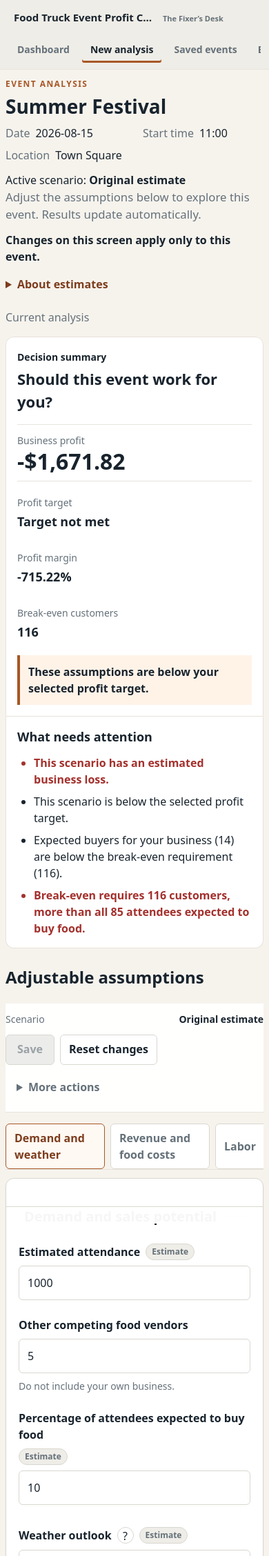
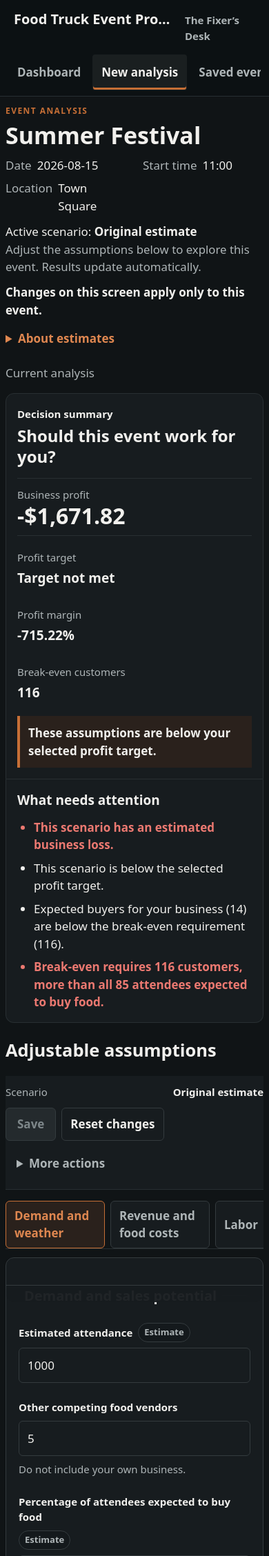
Before and after one commit to The-Fixers-Desk/food-truck-event-profit-calculator, a Flask app: page /events/1/scenarios/1 in a window 390 px wide. Shown: the top 2256 px of the page at 69% size. Run offline with Flask 3, Linux system fonts and the light colour scheme; data comes from the database, SQL or seed files in the repository.

Commit message:
Implement premium dark application theme and scale refinement
- Apply the approved dark-mode visual system across the entire application using the reference mockup as the implementation target
- Preserve the approved Dashboard hero while extending its visual quality to every remaining screen
- Increase sidebar branding, navigation scale, typography, icons, spacing, and interaction targets
- Refine Event Inputs, Event Analysis, Saved Events, Scenario Comparison, Business Defaults, Data Safety, dialogs, forms, tables, and shared components for a cohesive premium desktop experience
- Improve visual hierarchy, responsive composition, accessibility, semantic colors, elevation, and component proportions throughout the application
- Consolidate the design system into a single maintainable dark theme and remove obsolete light-theme styling where appropriate
- Preserve all calculations, workflows, persistence, backup/restore behavior, navigation, and business logic
- Add comprehensive regression, accessibility, responsive, and visual-system test coverage

```diff
--- a/app/static/css/base.css
+++ b/app/static/css/base.css
@@ -6,6 +6,7 @@
 
 html {
   min-height: 100%;
+  color-scheme: dark;
 }
 
 [hidden] {
@@ -18,11 +19,22 @@
   background: var(--color-background);
   color: var(--color-text);
   font-family: var(--font-body);
+  font-size: var(--text-md);
   line-height: 1.5;
 }
 
 a {
   color: inherit;
+}
+
+::selection {
+  background: var(--color-primary);
+  color: #fffaf6;
+}
+
+::placeholder {
+  color: #899195;
+  opacity: 1;
 }
 
 .skip-link {
@@ -58,8 +70,12 @@
 h1 {
   margin-bottom: var(--space-3);
   font-family: var(--font-heading);
-  font-size: clamp(1.75rem, 3vw, 2.4rem);
+  font-size: clamp(2.125rem, 3vw, 3.25rem);
   line-height: 1.1;
+}
+
+h2 {
+  line-height: 1.25;
 }
 
 h1, h2, h3, p, dd, td, th {
--- a/app/static/css/components.css
+++ b/app/static/css/components.css
@@ -51,14 +51,14 @@
   transition: background-color var(--transition-fast), border-color var(--transition-fast);
 }
 
-.button { border-color: var(--color-primary); background: var(--color-primary); color: #fff; }
+.button { border-color: var(--color-primary); background: var(--color-primary); color: #fffaf6; }
 .button:hover { border-color: var(--color-primary-hover); background: var(--color-primary-hover); }
 .button-secondary { background: var(--color-surface); color: var(--color-text); }
 .button-secondary:hover { border-color: var(--color-secondary); background: var(--color-surface-subtle); }
 .button-tertiary { border-color: transparent; background: transparent; color: var(--color-primary-hover); }
 .button-tertiary:hover { background: var(--color-selected); }
-.button-destructive { border-color: var(--color-danger); background: var(--color-danger); color: #fff; }
-.button-destructive:hover { background: #812622; }
+.button-destructive { border-color: var(--color-danger); background: #b64f4a; color: #fff; }
+.button-destructive:hover { background: #ca5f58; }
 .button-icon { width: var(--control-height); padding: 0; background: transparent; }
 .button--small { min-height: var(--control-height-small); padding: var(--space-1) var(--space-3); font-size: var(--text-sm); }
 .button--large { min-height: var(--control-height-large); padding-inline: var(--space-5); }
@@ -73,6 +73,7 @@
   border: var(--border-default);
   border-radius: var(--radius-small);
   background: var(--color-surface);
+  color: var(--color-text);
   transition: border-color var(--transition-fast), box-shadow var(--transition-fast);
 }
 .form-input:hover:not(:disabled) { border-color: var(--color-secondary); }
@@ -80,7 +81,7 @@
 .form-input:disabled { background: var(--color-disabled-surface); color: var(--color-disabled); cursor: not-allowed; }
 .form-input[aria-invalid="true"] { border-color: var(--color-danger); box-shadow: inset 3px 0 var(--color-danger); }
 .form-input[data-warning="true"] { border-color: var(--color-warning); box-shadow: inset 3px 0 var(--color-warning); }
-input[type="checkbox"], input[type="radio"] { width: 1.125rem; height: 1.125rem; accent-color: var(--color-primary); }
+input[type="checkbox"], input[type="radio"] { width: 1.25rem; height: 1.25rem; accent-color: var(--color-primary); }
 .switch { display: inline-flex; gap: var(--space-2); align-items: center; }
 
 .tabs, .section-switcher { display: flex; gap: var(--space-2); overflow-x: auto; border-bottom: var(--divider-default); }
@@ -102,7 +103,7 @@
 
 .badge, .field-indicator, .status-badge {
   display: inline-flex;
-  min-height: 1.5rem;
+  min-height: 1.75rem;
   align-items: center;
   padding: 0 var(--space-2);
   border: var(--border-default);
@@ -138,7 +139,7 @@
 .skeleton { min-height: 1em; border-radius: var(--radius-xs); background: var(--color-disabled-surface); }
 
 dialog, .dialog, .save-analysis-dialog { max-width: min(34rem, calc(100% - 2rem)); max-height: calc(100dvh - 2rem); padding: var(--space-5); overflow: auto; border: var(--border-default); border-radius: var(--radius-large); background: var(--color-surface-elevated); box-shadow: var(--shadow-3); color: var(--color-text); }
-dialog::backdrop { background: rgb(24 35 45 / 52%); }
+dialog::backdrop { background: rgb(0 0 0 / 72%); }
 .dialog__actions { display: flex; flex-wrap: wrap; gap: var(--space-3); justify-content: flex-end; margin-top: var(--space-5); }
 
 summary {
@@ -189,7 +190,7 @@
   align-items: center;
   padding: var(--space-3);
   border: var(--divider-default);
-  background: rgb(255 255 255 / 97%);
+  background: rgb(23 28 31 / 97%);
 }
 .selected-count-bar p { margin: 0; }
 
@@ -262,7 +263,7 @@
   color: var(--color-text);
   text-decoration: none;
 }
-.recent-work-row:hover { background: rgb(255 255 255 / 64%); }
+.recent-work-row:hover { background: rgb(255 255 255 / 4%); }
 .recent-work-row:hover .recent-work-row__affordance { color: var(--color-primary); }
 .recent-work-row--primary { min-height: 5.25rem; padding-block: var(--space-4); }
 .recent-work-row h3, .recent-work-row p { margin: 0; }
--- a/app/static/css/forms.css
+++ b/app/static/css/forms.css
@@ -22,18 +22,19 @@
 }
 
 .form-label {
+  font-size: var(--text-sm);
   font-weight: 700;
 }
 
 .form-hint {
   margin: 0;
   color: var(--color-text-muted);
-  font-size: 0.875rem;
+  font-size: var(--text-sm);
 }
 
 .form-input {
   width: 100%;
-  min-height: 44px;
+  min-height: var(--control-height);
   padding: var(--space-3);
   border: 1px solid var(--color-border);
   border-radius: var(--radius-small);
@@ -69,7 +71,7 @@
 }
 
 .section-switcher button {
-  min-height: 42px;
+  min-height: var(--control-height);
   padding: var(--space-2) var(--space-3);
   border: 1px solid var(--color-border);
   border-radius: var(--radius-small);
@@ -92,7 +94,7 @@
 
 .section-switcher button.is-active {
   border-color: var(--color-accent);
-  background: #fff9f3;
+  background: var(--color-selected);
   color: var(--color-accent-dark);
 }
 
@@ -118,7 +120,7 @@
   padding: var(--space-3) var(--space-5);
   border-top: 1px solid var(--color-border);
   border-radius: 0 0 var(--radius-medium) var(--radius-medium);
-  background: rgb(255 255 255 / 96%);
+  background: rgb(23 28 31 / 96%);
 }
 
 #section-progress {
@@ -350,7 +352,7 @@
   padding: var(--space-3);
   border: var(--divider-default);
   border-radius: var(--radius-small);
-  background: rgb(255 255 255 / 97%);
+  background: rgb(23 28 31 / 97%);
   box-shadow: var(--shadow-1);
 }
 .scenario-more-actions { position: relative; }
@@ -895,7 +899,8 @@
 .field-indicator {
   display: inline-flex;
   padding: 0.1rem var(--space-2);
-  background: #eee8de;
+  border: 1px solid var(--color-border);
+  background: var(--color-surface-subtle);
   border-radius: 999px;
   color: var(--color-text-muted);
   font-size: 0.75rem;
--- a/app/static/css/navigation.css
+++ b/app/static/css/navigation.css
@@ -2,35 +2,35 @@
   position: sticky;
   top: 0;
   display: flex;
-  width: clamp(14.5rem, 16vw, 16.5rem);
+  width: clamp(17rem, 18vw, 19rem);
   height: 100vh;
   flex-direction: column;
-  gap: clamp(var(--space-5), 4vh, var(--space-7));
-  padding: var(--space-5) var(--space-4);
+  gap: clamp(var(--space-6), 5vh, var(--space-8));
+  padding: var(--space-6) var(--space-4);
   border-right: var(--divider-default);
-  background: var(--color-surface-subtle);
+  background: var(--color-sidebar);
 }
 
 .product-identity {
   display: grid;
   gap: var(--space-2);
-  padding: var(--space-2) var(--space-3) var(--space-4);
+  padding: var(--space-2) var(--space-3) var(--space-5);
   color: var(--color-text);
   text-decoration: none;
 }
 
 .product-identity__desk {
   color: var(--color-text-muted);
-  font-size: 0.6875rem;
+  font-size: var(--text-sm);
   font-weight: var(--weight-medium);
 }
 
 .product-identity__name {
   color: var(--color-text);
-  max-width: 13rem;
-  font-size: 0.9375rem;
+  max-width: 15rem;
+  font-size: clamp(1.25rem, 1.35vw, 1.5rem);
   font-weight: var(--weight-bold);
-  line-height: 1.3;
+  line-height: 1.2;
 }
 
 .app-navigation {
@@ -43,23 +43,23 @@
   min-height: var(--control-height);
   align-items: center;
   gap: var(--space-3);
-  padding: var(--space-2) var(--space-3);
+  padding: var(--space-3);
   border: 1px solid transparent;
   border-radius: var(--radius-xs);
   color: var(--color-text-muted);
-  font-size: var(--text-sm);
+  font-size: var(--text-md);
   font-weight: var(--weight-medium);
   text-decoration: none;
 }
 
 .nav-link:hover {
-  background: rgb(255 255 255 / 55%);
+  background: rgb(255 255 255 / 5%);
   color: var(--color-text);
 }
 
 .nav-icon {
-  width: 1.1rem;
-  height: 1.1rem;
+  width: 1.35rem;
+  height: 1.35rem;
   flex: 0 0 auto;
   fill: none;
   stroke: currentColor;
@@ -70,7 +70,7 @@
 
 .nav-link--active {
   border-color: transparent;
-  background: transparent;
+  background: rgb(255 255 255 / 6%);
   color: var(--color-text);
   box-shadow: inset 3px 0 var(--color-primary);
   font-weight: var(--weight-bold);
@@ -87,6 +87,7 @@
     padding: var(--space-2) var(--space-3);
     border-right: 0;
     border-bottom: var(--divider-default);
+    background: var(--color-sidebar);
   }
 
   .product-identity { display: flex; gap: var(--space-2); align-items: baseline; padding: var(--space-2); }
--- a/app/static/css/tokens.css
+++ b/app/static/css/tokens.css
@@ -1,30 +1,31 @@
 :root {
   /* Semantic color system */
-  --color-background: #f6f3ed;
-  --color-surface: #ffffff;
-  --color-surface-elevated: #ffffff;
-  --color-surface-subtle: #efede7;
-  --color-text: #18232d;
-  --color-text-muted: #65717a;
-  --color-border: #d9d7d0;
-  --color-divider: #e7e3dc;
-  --color-accent: #a75726;
-  --color-accent-dark: #7d3d1d;
+  --color-background: #101416;
+  --color-surface: #171c1f;
+  --color-surface-elevated: #1d2327;
+  --color-surface-subtle: #14191c;
+  --color-sidebar: #0c1113;
+  --color-text: #f1f0ed;
+  --color-text-muted: #aeb5b7;
+  --color-border: #343b3e;
+  --color-divider: #282f32;
+  --color-accent: #c66f36;
+  --color-accent-dark: #df8750;
   --color-primary: var(--color-accent);
   --color-primary-hover: var(--color-accent-dark);
-  --color-secondary: #53636e;
-  --color-success: #26704a;
-  --color-success-surface: #eaf5ee;
-  --color-warning: #9a6500;
-  --color-warning-surface: #fff5dc;
-  --color-danger: #a3312d;
-  --color-danger-surface: #faeceb;
-  --color-info: #285d7a;
-  --color-info-surface: #eaf3f7;
-  --color-disabled: #9aa2a7;
-  --color-disabled-surface: #ececea;
-  --color-focus: #1b6f9b;
-  --color-selected: #fff3e8;
+  --color-secondary: #879296;
+  --color-success: #67c391;
+  --color-success-surface: #152820;
+  --color-warning: #e2aa52;
+  --color-warning-surface: #2c2416;
+  --color-danger: #ec7971;
+  --color-danger-surface: #301a1b;
+  --color-info: #79b5d8;
+  --color-info-surface: #162731;
+  --color-disabled: #7e878a;
+  --color-disabled-surface: #242a2d;
+  --color-focus: #f1a064;
+  --color-selected: #2a211c;
 
   --font-body:
     system-ui, -apple-system, BlinkMacSystemFont, "Segoe UI", sans-serif;
@@ -32,13 +33,13 @@
   --font-heading: var(--font-body);
 
   /* Type scale */
-  --text-xs: 0.75rem;
-  --text-sm: 0.875rem;
-  --text-md: 1rem;
-  --text-lg: 1.125rem;
-  --text-xl: 1.375rem;
-  --text-2xl: 1.75rem;
-  --text-3xl: 2.25rem;
+  --text-xs: 0.8125rem;
+  --text-sm: 0.9375rem;
+  --text-md: 1.0625rem;
+  --text-lg: 1.1875rem;
+  --text-xl: 1.5rem;
+  --text-2xl: 1.875rem;
+  --text-3xl: 2.5rem;
   --leading-tight: 1.2;
   --leading-normal: 1.5;
   --leading-relaxed: 1.65;
@@ -67,15 +68,15 @@
   --border-default: var(--border-width) solid var(--color-border);
   --divider-default: var(--border-width) solid var(--color-divider);
 
-  --shadow-1: 0 1px 2px rgb(24 35 45 / 7%);
-  --shadow-2: 0 1px 2px rgb(24 35 45 / 6%), 0 8px 22px rgb(24 35 45 / 5%);
-  --shadow-3: 0 14px 38px rgb(24 35 45 / 12%);
+  --shadow-1: 0 1px 2px rgb(0 0 0 / 28%);
+  --shadow-2: 0 2px 5px rgb(0 0 0 / 22%), 0 12px 30px rgb(0 0 0 / 18%);
+  --shadow-3: 0 18px 48px rgb(0 0 0 / 45%);
   --shadow-panel: var(--shadow-2);
 
   /* Layout and interaction */
-  --control-height-small: 2rem;
-  --control-height: 2.75rem;
-  --control-height-large: 3.25rem;
+  --control-height-small: 2.375rem;
+  --control-height: 3rem;
+  --control-height-large: 3.5rem;
   --breakpoint-narrow: 800px;
   --transition-fast: 120ms ease;
 }
```
Also changed, not shown: other parts of app/static/css/forms.css (+14 -11 lines), design-qa.md (added, +24 -0 lines), docs/notes/Next GitHub Commit Message.txt (+9 -9 lines), docs/testing/dark-theme-review.md (added, +33 -0 lines), tests/test_dark_theme.py (added, +108 -0 lines), tests/test_viewport_composition.py (+1 -1 lines), 9 other files.
